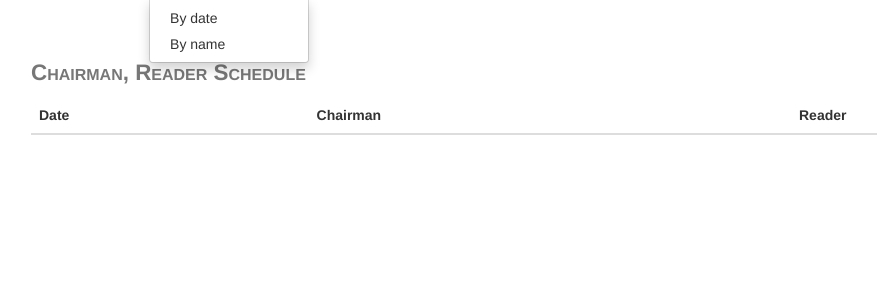
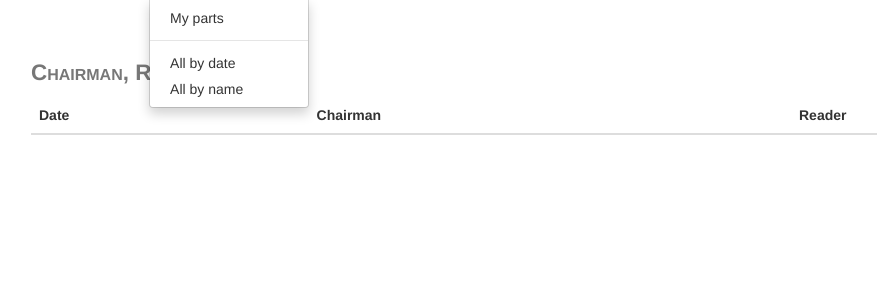
Before and after one commit to drakenya/pyassign, a Django app: a page that uses assignments/schedule/templates/schedule/include/navbar.html in a window 1280 px wide, after a click on "Listings". Shown: the part 51-351 px from the top of the page, without its empty margins (39-916 px from the left). Run offline with Django 3.2, Linux system fonts and the light colour scheme; data that the repository does not hold is empty; some libraries are stand-ins or nearby versions.

Commit message:
See only self assignments

```diff
--- a/assignments/schedule/templates/schedule/include/navbar.html
+++ b/assignments/schedule/templates/schedule/include/navbar.html
@@ -14,8 +14,10 @@
 				<li class="dropdown">
 					<a href="#" class="dropdown-toggle" data-toggle="dropdown">Listings <b class="caret"></b></a>
 					<ul class="dropdown-menu">
-						<li><a href="{% url 'by_date' %}">By date</a></li>
-						<li><a href="{% url 'by_name' %}">By name</a></li>
+						<li><a href="{% url 'my_assignments' %}">My parts</a></li>
+						<li class="divider"></li>
+						<li><a href="{% url 'by_date' %}">All by date</a></li>
+						<li><a href="{% url 'by_name' %}">All by name</a></li>
 					</ul>
 				</li>
 
--- a/assignments/schedule/views.py
+++ b/assignments/schedule/views.py
@@ -1,3 +1,5 @@
+from datetime import date
+
 from django.shortcuts import redirect, render
 from django.db import connection
 from django.contrib.auth.models import User
@@ -17,20 +19,20 @@ def index(request):
 
 @login_required
 def by_date(request):
-    assignments = Assignment.objects.order_by('date')
+    assignments = Assignment.objects.filter(date__gte=date.today()).order_by('date')
     context = {'assignments': assignments}
     return render(request, 'schedule/date.html', context)
 
 
 @login_required
 def by_name(request):
-    assignments = Assignment.objects.order_by('account__user__last_name', 'account__user__first_name')
+    assignments = Assignment.objects.filter(date__gte=date.today()).order_by('account__user__last_name', 'account__user__first_name')
     context = {'assignments': assignments}
     return render(request, 'schedule/name.html', context)
 
 
 def my_assignments(request):
-    assignments = Assignment.objects.order_by('account__user__last_name', 'account__user__first_name')
+    assignments = Assignment.objects.filter(date__gte=date.today()).filter(account__user__id=request.user.id).order_by('account__user__last_name', 'account__user__first_name')
     context = {'assignments': assignments}
     return render(request, 'schedule/name.html', context)
 
@@ -54,13 +56,13 @@ def incoming(request):
 
 
 def outgoing(request):
-    outging_speakers = Assignment.objects.filter(part__short_name='pt').order_by('date')
+    outging_speakers = Assignment.objects.filter(date__gte=date.today()).filter(part__short_name='pt').order_by('date')
     context = {'outgoing_speakers': outging_speakers}
     return render(request, 'schedule/outgoing.html', context)
 
 
 def sound(request):
-    all_sound = Assignment.objects.filter(part__short_name__in=['console', 'rove1', 'rove2', 'stage', 'att'])
+    all_sound = Assignment.objects.filter(date__gte=date.today()).filter(part__short_name__in=['console', 'rove1', 'rove2', 'stage', 'att'])
     sound_schedule = {}
 
     for item in all_sound:
@@ -74,7 +76,7 @@ def sound(request):
 
 
 def chairman_reader(request):
-    all_chairman_reader = Assignment.objects.filter(part__short_name__in=['chr', 'wtr'])
+    all_chairman_reader = Assignment.objects.filter(date__gte=date.today()).filter(part__short_name__in=['chr', 'wtr'])
     chairman_reader_schedule = {}
 
     for item in all_chairman_reader:
```
